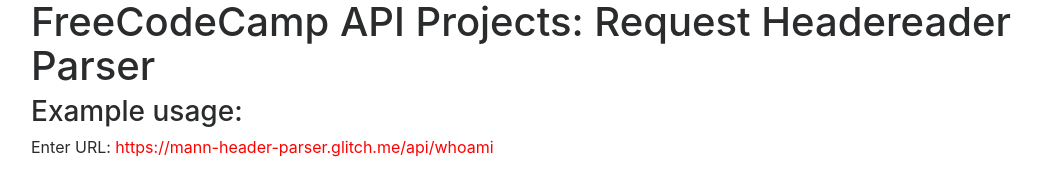
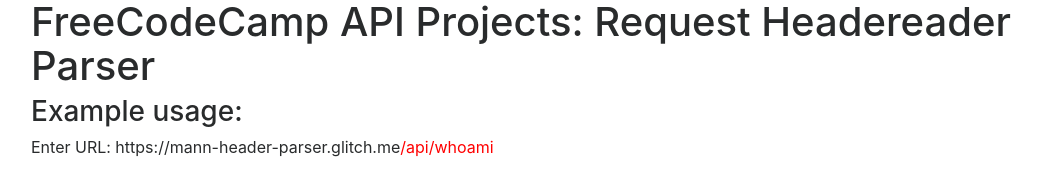
Before and after one commit to ManjeetCumar/reqheaderparser, a website: page view/index.html in a window 1280 px wide. Shown: the whole page, without its empty margins (54-1096 px from the left). Drawn offline with nearby package versions, Linux system fonts and the light colour scheme.

Commit message:
Update index.html

```diff
--- a/view/index.html
+++ b/view/index.html
@@ -9,6 +9,6 @@
    <h1>FreeCodeCamp API Projects:  Request Headereader Parser</h1>
 
    <h3>Example usage:</h3>
-   <p>Enter URL: <span style="color:red">https://mann-header-parser.glitch.me/api/whoami</span></p>
+   <p>Enter URL:  https://mann-header-parser.glitch.me<span style="color:red">/api/whoami</span></p>
   </div>
 </body>
```
